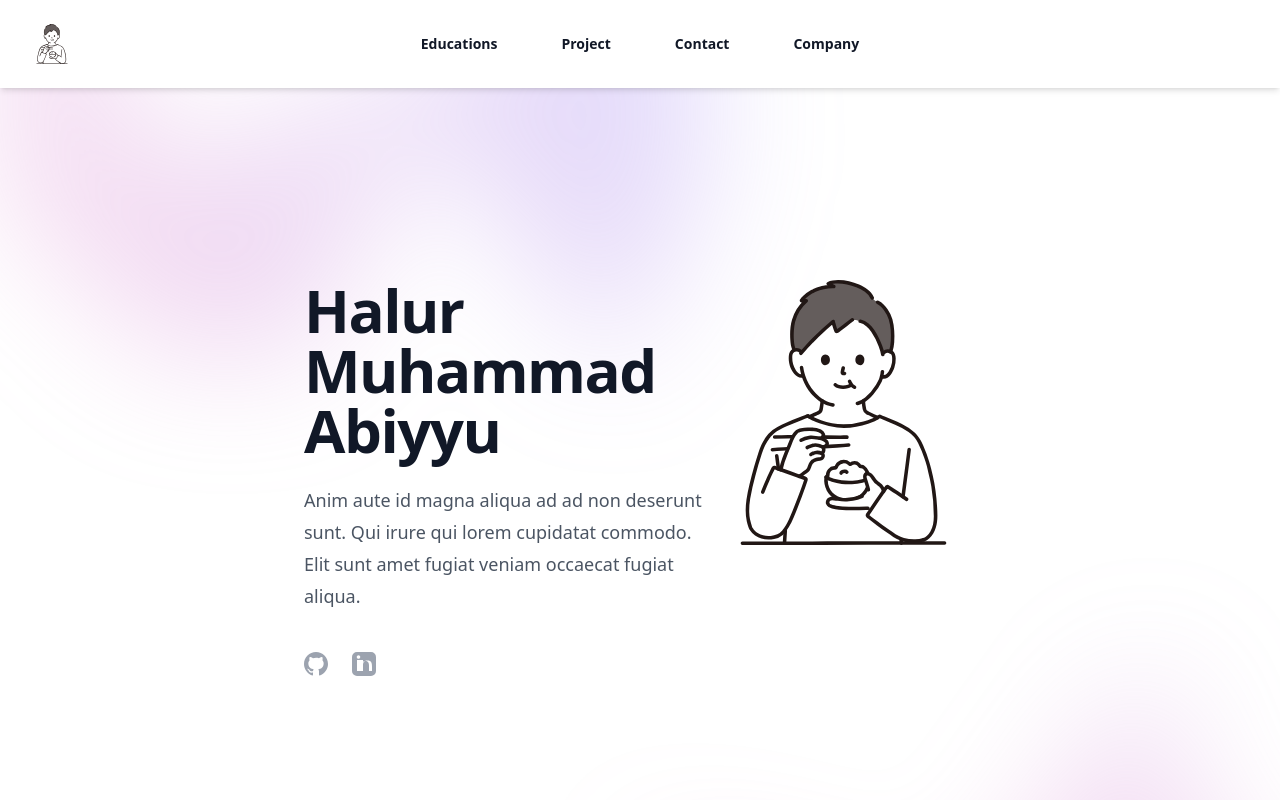
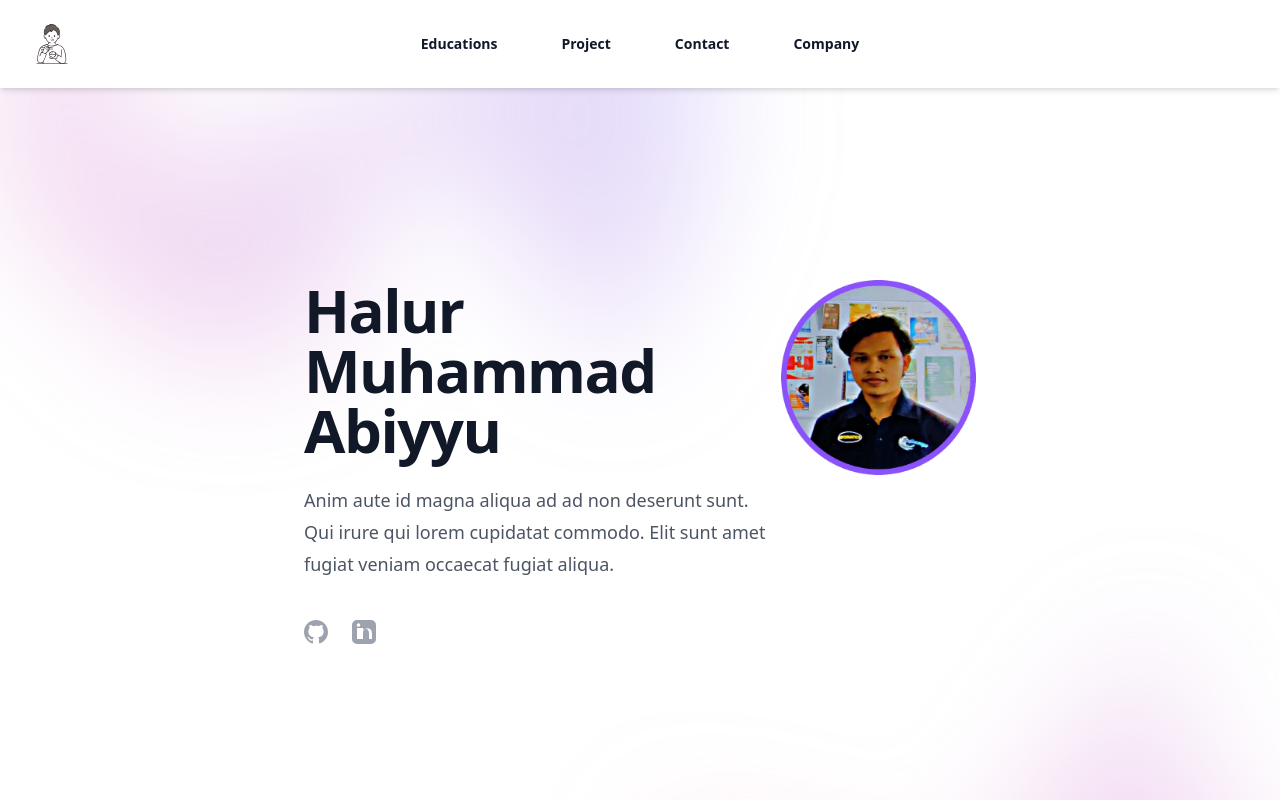
Before and after one commit to halurabiyyu/halur-porto, a React (Vite) app: page / in a window 1280 px wide. Shown: the top 800 px of the page. Built offline with nearby package versions, Linux system fonts and the light colour scheme; a web font is replaced by a local one.

Commit message:
feat : add photo profile

```diff
--- a/src/component/Home.jsx
+++ b/src/component/Home.jsx
@@ -2,6 +2,7 @@ import { useState } from "react";
 import { Dialog, DialogPanel } from "@headlessui/react";
 import { Bars3Icon, XMarkIcon } from "@heroicons/react/24/outline";
 import Logo from "../assets/img/logo-man.svg";
+import PhotoProfile from "../assets/img/photo-profile.png";
 
 const navigation = [
   { name: "Educations", href: "#education" },
@@ -108,7 +109,7 @@ export default function Home() {
         </div>
         <div className="mx-auto lg:flex lg:justify-between max-w-2xl py-32 sm:py-48 lg:py-56">
           <div className="block lg:hidden">
-            <img src={Logo} alt="Contoh Gambar" className="w-full h-auto" />
+            <img src={PhotoProfile} alt="Contoh Gambar" className="w-full h-auto" />
           </div>
           <div className="flex justify-between">
             <div className="">
@@ -150,7 +151,7 @@ export default function Home() {
             </div>
           </div>
           <div className="hidden lg:block">
-            <img src={Logo} alt="Contoh Gambar" className="w-full h-auto" />
+            <img src={PhotoProfile} alt="Contoh Gambar" className="w-full h-auto" />
           </div>
         </div>
 
```
Also changed, not shown: src/assets/img/photo-profile.png (added).
